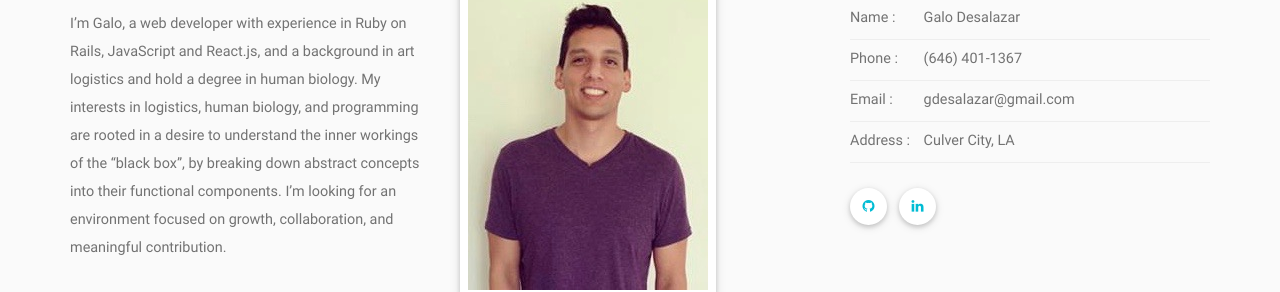
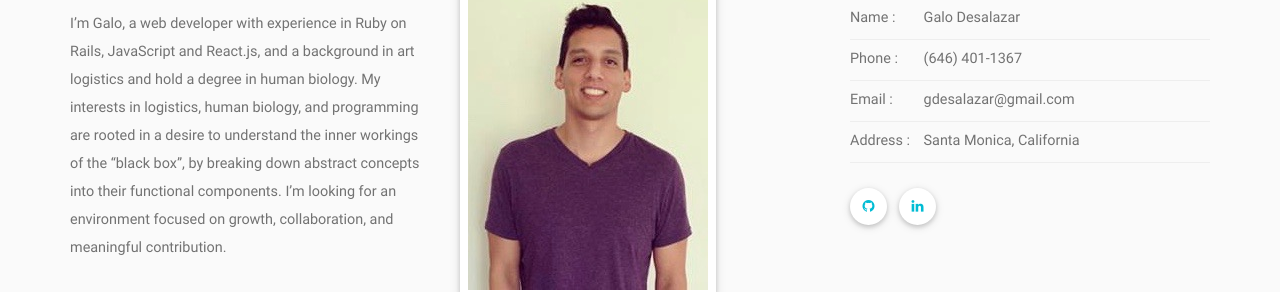
Before and after one commit to gdesalazar67/gdesalazar67, a plain HTML site: page index.html in a window 1280 px wide. Shown: the part 914-1206 px from the top of the page. Drawn offline with nearby package versions, Linux system fonts and the light colour scheme; some packages are replaced by stand-ins of ours; files whose address does not match are found by name.

Commit message:
changed address

```diff
--- a/index.html
+++ b/index.html
@@ -195,7 +195,7 @@
                 <h5><span>Name :</span> Galo Desalazar</h5>
                 <h5><span>Phone :</span> (646) 401-1367</h5>
                 <h5><span>Email :</span> gdesalazar@gmail.com</h5>
-                <h5><span>Address :</span> Culver City, LA</h5>
+                <h5><span>Address :</span> Santa Monica, California </h5>
               </div>
 
               <div class="about-social">
```
